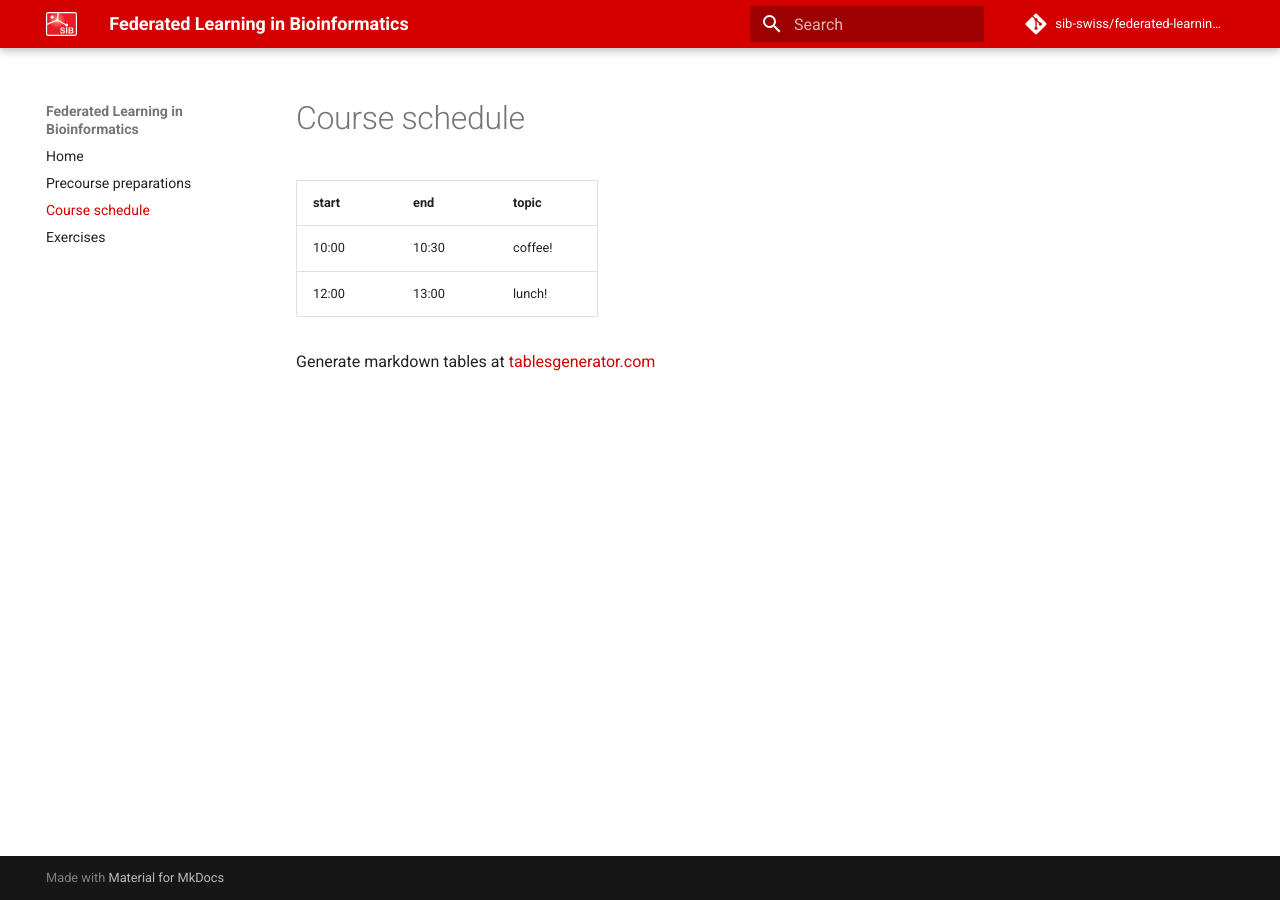
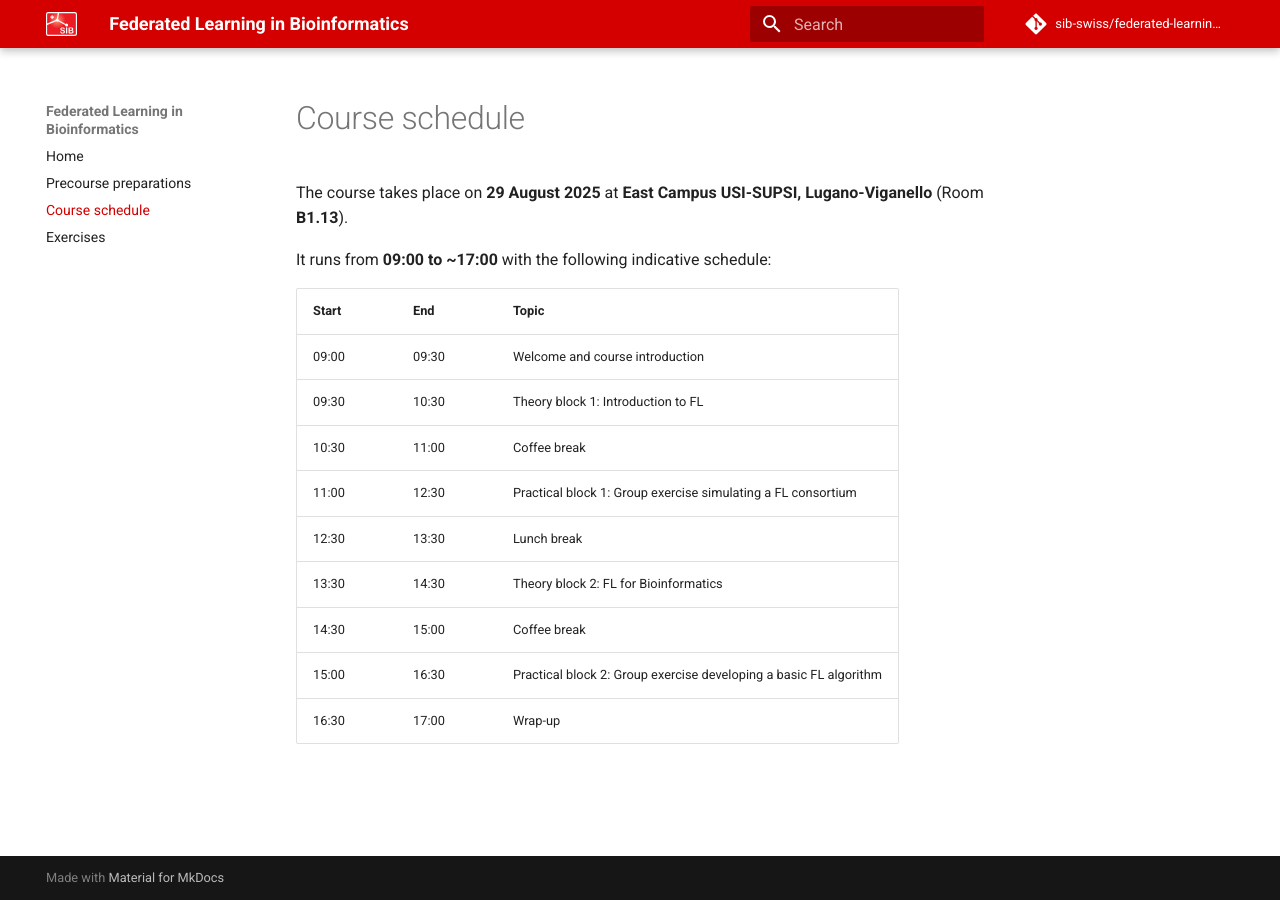
Before and after one commit to sib-swiss/federated-learning-training, an MkDocs documentation site: the page built from docs/course_schedule.md, in a window 1280 px wide. Built offline with MkDocs 1.6.1 and Material for MkDocs 9.7.7, drawn with Linux system fonts in a browser that asks for light colours; comment, search, counter and statistics services are not loaded.

Commit message:
first schedule proposal

```diff
--- a/docs/course_schedule.md
+++ b/docs/course_schedule.md
@@ -1,7 +1,15 @@
+The course takes place on **29 August 2025** at **East Campus USI-SUPSI, Lugano-Viganello** (Room **B1.13**).
 
-| start 	| end   	| topic   	|
-|-------	|-------	|---------	|
-| 10:00 	| 10:30 	| coffee! 	|
-| 12:00 	| 13:00 	| lunch!  	|
+It runs from **09:00 to ~17:00** with the following indicative schedule:
 
-Generate markdown tables at [tablesgenerator.com](https://www.tablesgenerator.com/markdown_tables)
+| Start  | End    | Topic                                                                 |
+|--------|--------|-----------------------------------------------------------------------|
+| 09:00  | 09:30  | Welcome and course introduction                                       |
+| 09:30  | 10:30  | Theory block 1: Introduction to FL              |
+| 10:30  | 11:00  | Coffee break                                                          |
+| 11:00  | 12:30  | Practical block 1: Group exercise simulating a FL consortium  |
+| 12:30  | 13:30  | Lunch break                                                                |
+| 13:30  | 14:30  | Theory block 2: FL for Bioinformatics                                 |
+| 14:30  | 15:00  | Coffee break                                                          |
+| 15:00  | 16:30  | Practical block 2: Group exercise developing a basic FL algorithm                                                          |
+| 16:30  | 17:00  | Wrap-up
```
